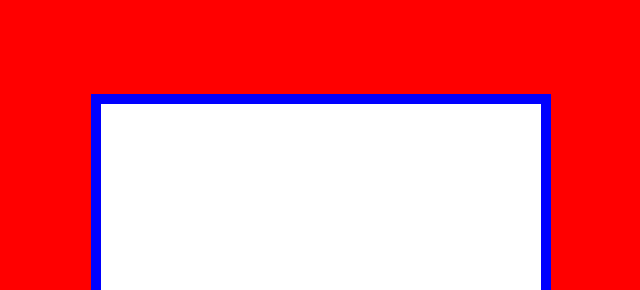
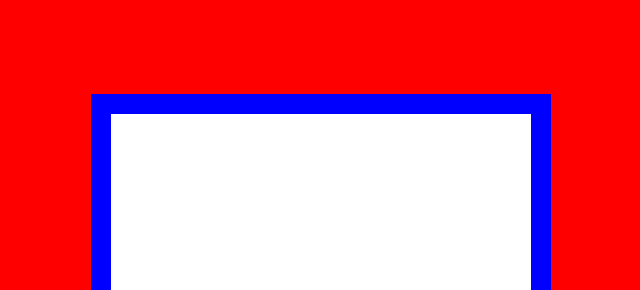
Before and after one commit to sandipshah-git/pixel-chek, a plain HTML site: page index.html in a window 1280 px wide. Shown: the part 76-366 px from the top of the page, without its empty margins (319-959 px from the left). Drawn offline with Linux system fonts and the light colour scheme.

Commit message:
commited

```diff
--- a/index.html
+++ b/index.html
@@ -20,8 +20,8 @@
         }
         .box{
             background-color: white;
-            width: 440px;
-            height: 440px;
+            width: 420px;
+            height: 420px;
             display: flex;
             align-items: center;
             justify-content: center;
```
